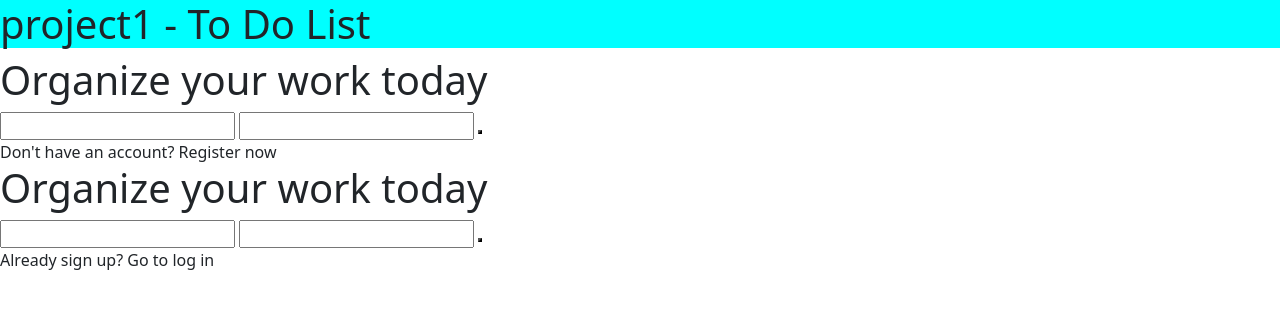
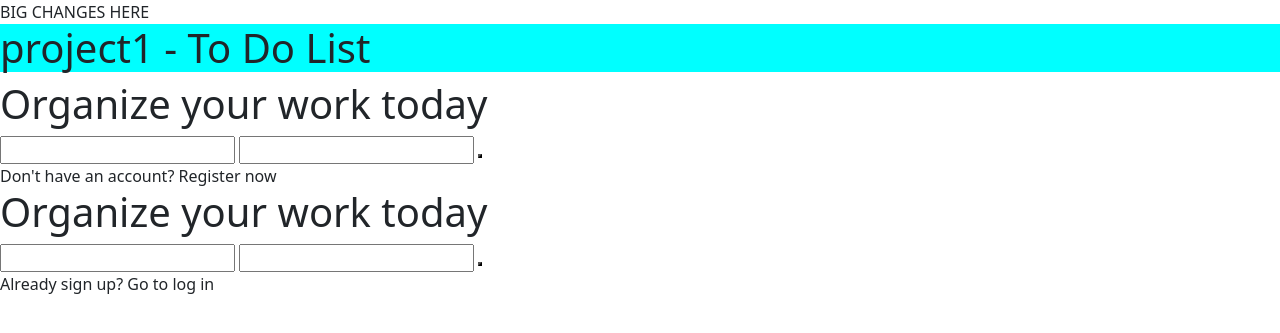
Before and after one commit to thunahh123/Project1, a PHP site: page / in a window 1280 px wide. Shown: the top 333 px of the page. Run offline with PHP 8.4, Linux system fonts and the light colour scheme.

Commit message:
branch test

```diff
--- a/index.php
+++ b/index.php
@@ -21,6 +21,7 @@
 
 </head>
 <body>
+    BIG CHANGES HERE
     <header>
     <h1>project1 - To Do List</h1>
     </header>
```
